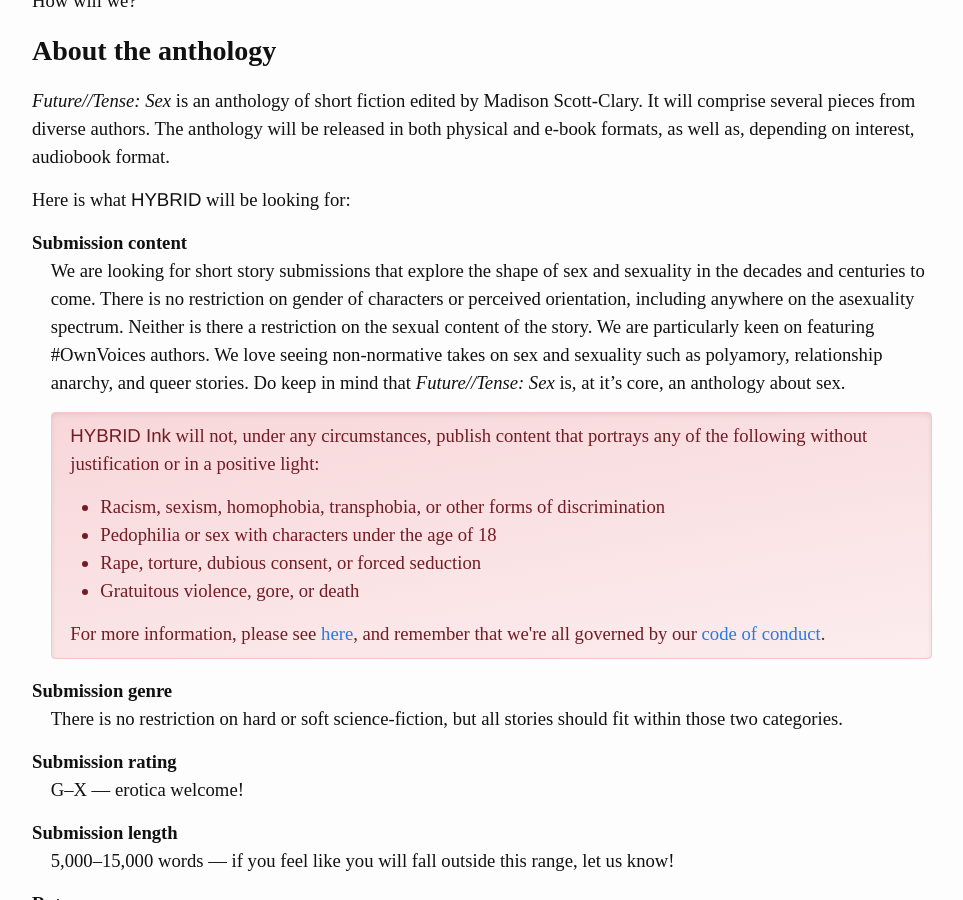
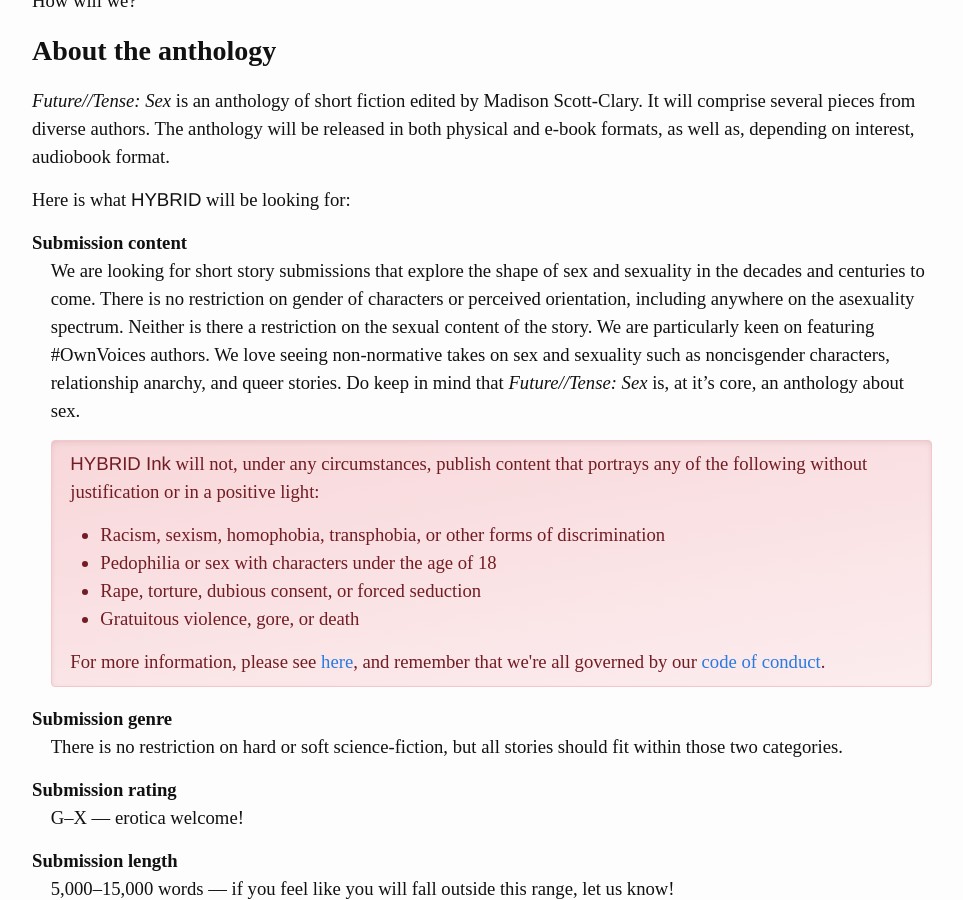
Before and after one commit to hybridink/hybrid.ink, a Jekyll site: the page built from submit/anthologies/future-tense/sex/index.md, in a window 1280 px wide and 900 px high, scrolled down 561 px. Shown: the whole window, without its empty margins (158-1121 px from the left). Built offline with Jekyll 4.4.1, drawn with Linux system fonts in a browser that asks for light colours; some web fonts are replaced; comment, search, counter and statistics services are not loaded.

Commit message:
clarify sex

```diff
--- a/_data/anthologies.yml
+++ b/_data/anthologies.yml
@@ -208,7 +208,7 @@
     about: |-
         *Future//Tense: Sex* is an anthology of short fiction edited by Madison Scott-Clary. It will comprise several pieces from diverse authors. The anthology will be released in both physical and e-book formats, as well as, depending on interest, audiobook format.
     content: |-
-        We are looking for short story submissions that explore the shape of sex and sexuality in the decades and centuries to come. There is no restriction on gender of characters or perceived orientation, including anywhere on the asexuality spectrum. Neither is there a restriction on the sexual content of the story. We are particularly keen on featuring #OwnVoices authors. We love seeing non-normative takes on sex and sexuality such as polyamory, relationship anarchy, and queer stories. Do keep in mind that *Future//Tense: Sex* is, at it's core, an anthology about sex.
+        We are looking for short story submissions that explore the shape of sex and sexuality in the decades and centuries to come. There is no restriction on gender of characters or perceived orientation, including anywhere on the asexuality spectrum. Neither is there a restriction on the sexual content of the story. We are particularly keen on featuring #OwnVoices authors. We love seeing non-normative takes on sex and sexuality such as noncisgender characters, relationship anarchy, and queer stories. Do keep in mind that *Future//Tense: Sex* is, at it's core, an anthology about sex.
     genre: |-
         There is no restriction on hard or soft science-fiction, but all stories should fit within those two categories.
     rating: |-
```
